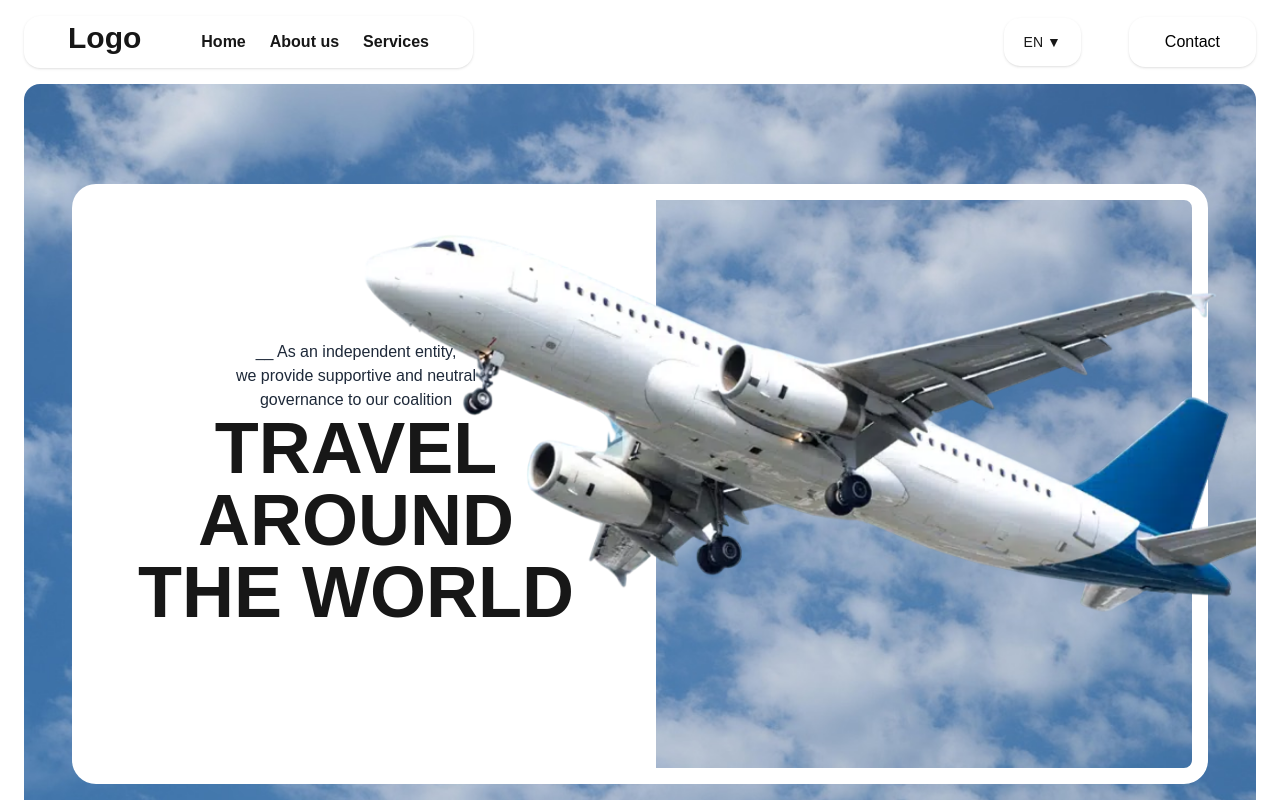
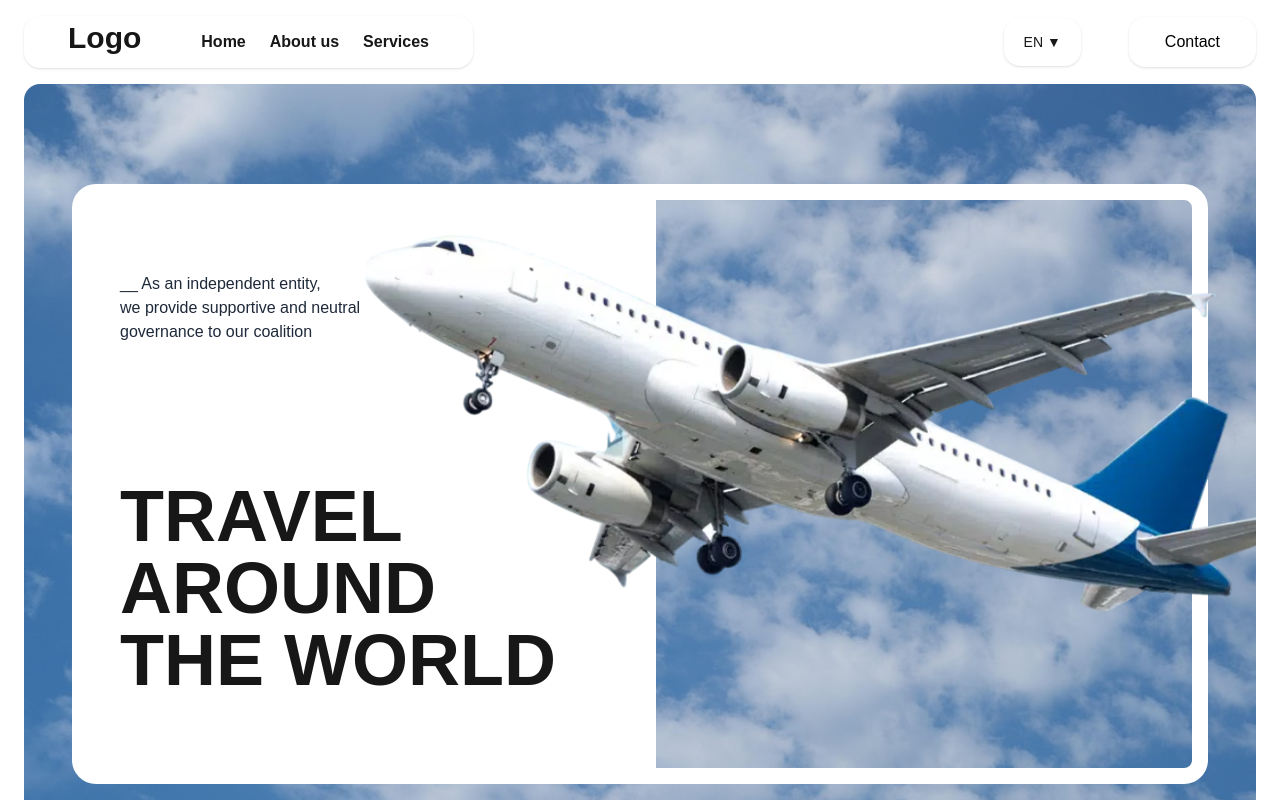
Before and after one commit to sinthujank-Navicode/Manitravels_Finals, a Next.js app: page / in a window 1280 px wide. Shown: the top 800 px of the page. Built offline with nearby package versions, Linux system fonts and the light colour scheme.

Commit message:
second commit

```diff
--- a/app/components/hero.js
+++ b/app/components/hero.js
@@ -19,16 +19,18 @@ export default function Section1() {
 
 
      {/* First Box - Text Section */}
-     <div className="flex flex-col justify-center items-center text-center z-[40] bg-white bg-opacity-20 p-6 md:p-12 w-full md:w-[50%] min-h-[600px] 2xl:min-h-[750px] relative md:rounded-l-3xl">
+     <div className="flex flex-col justify-center items-start text-start z-[40] bg-white bg-opacity-20 p-6 md:p-12 w-full md:w-[50%] min-h-[600px] 2xl:min-h-[750px] relative md:rounded-l-3xl">
      {/* Small Paragraph */}
-  <p className="text-md text-gray-800">
-    __ As an independent entity,<br /> we provide supportive and neutral<br /> governance to our coalition
-  </p>
-
-  {/* Big Heading */}
-  <h1 className="text-5xl md:text-7xl font-extrabold">
-    TRAVEL<br /> AROUND <br />THE WORLD
-  </h1>
+     <p className="text-md text-gray-800">
+          __ As an independent entity,<br /> we provide supportive and neutral<br /> governance to our coalition
+        </p>
+        <br />
+        <br />
+        <br />
+        <br />
+        <h1 className="text-5xl md:text-7xl font-extrabold mt-10">
+          TRAVEL<br /> AROUND <br />THE WORLD
+        </h1>
 </div>
 
      {/* Overlay Image (only Desktop) */}
```
